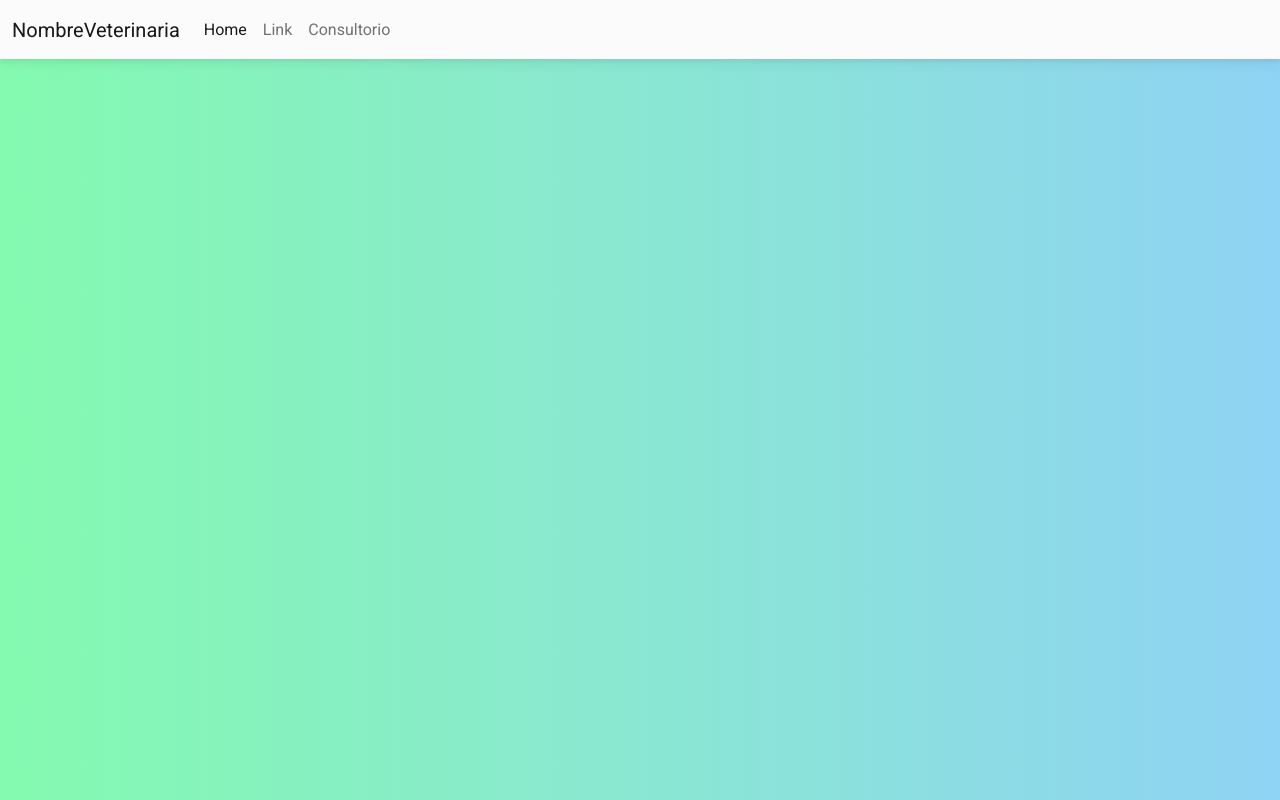
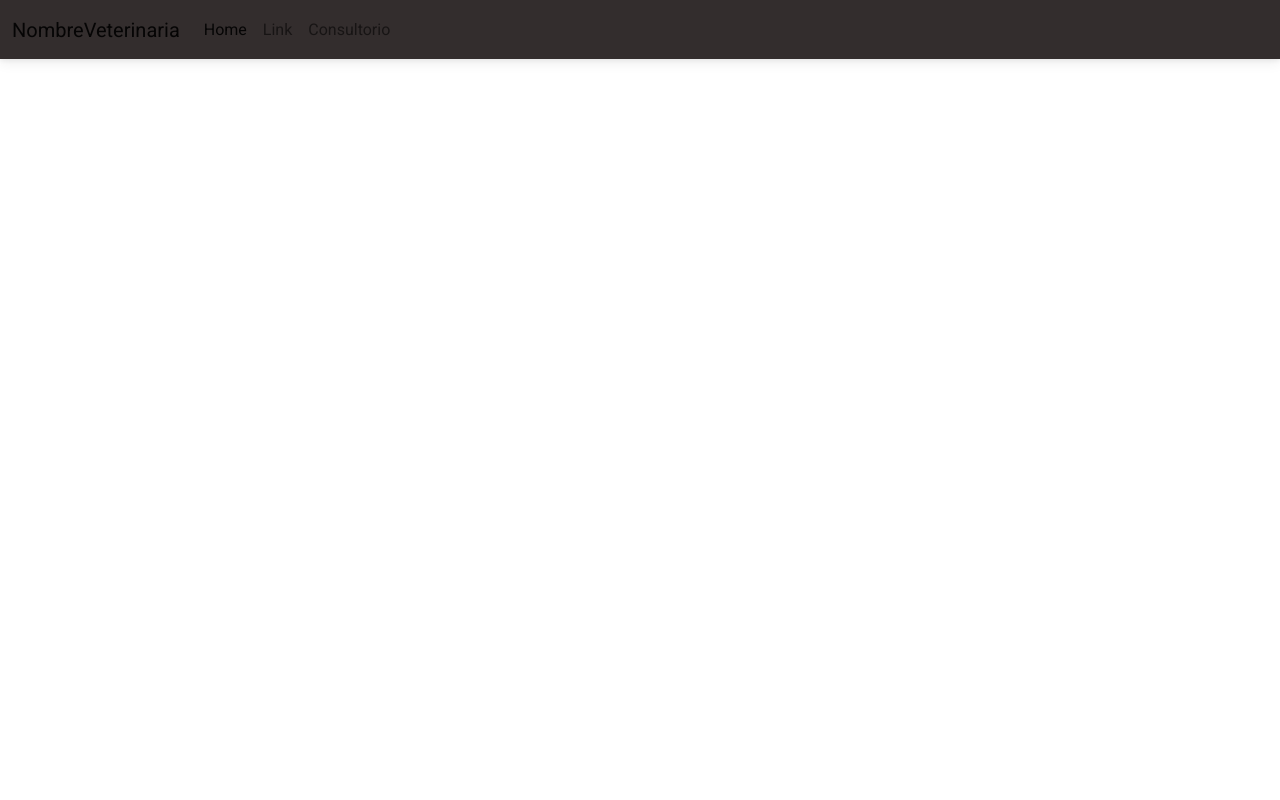
Before and after one commit to AndreyCV13/ProyectoVeterinaria, a React (Create React App) app: page /Home in a window 1280 px wide. Built offline with nearby package versions, Linux system fonts and the light colour scheme.

Commit message:
TestChanges for Carlos

```diff
--- a/src/css/App.css
+++ b/src/css/App.css
@@ -28,7 +28,7 @@
   margin-top: 12rem;
 }
 
-body{
+#colorRegister{
   /* fallback for old browsers */
   background: #84fab0;
 
--- a/src/routes/Home.jsx
+++ b/src/routes/Home.jsx
@@ -1,30 +1,22 @@
-import React, { useState } from 'react';
+import React from 'react';
 import {
   MDBContainer,
   MDBNavbar,
   MDBNavbarBrand,
-  MDBNavbarToggler,
-  MDBIcon,
   MDBNavbarNav,
   MDBNavbarItem,
-  MDBNavbarLink,
-  MDBBtn,
-  MDBDropdown,
-  MDBDropdownToggle,
-  MDBDropdownMenu,
-  MDBDropdownItem,
-  MDBCollapse,
+  MDBNavbarLink
 } from 'mdb-react-ui-kit';
 
 export default function Home() {
 
   return (
-    <MDBNavbar expand='lg' light bgColor='light'>
+    <MDBNavbar expand='lg' light bgColor='dark'>
       <MDBContainer fluid>
         <MDBNavbarBrand color='warning' href='#'>NombreVeterinaria</MDBNavbarBrand>
 
           <MDBNavbarNav className='mr-auto mb-2 mb-lg-0'>
-            <MDBNavbarItem>
+            <MDBNavbarItem className="white-text">
               <MDBNavbarLink active aria-current='page' href='#'>
                 Home
               </MDBNavbarLink>
--- a/src/routes/Register.jsx
+++ b/src/routes/Register.jsx
@@ -12,7 +12,7 @@ from 'mdb-react-ui-kit';
 function Register() {
   return (
     <MDBContainer fluid className='d-flex align-items-center justify-content-center'>
-      <div className='mask gradient-custom-3'></div>
+      <div className='mask gradient-custom-3' id="colorRegister"></div>
       <MDBCard  id="register">
         <MDBCardBody className='px-5'>
           <h2 className="text-uppercase text-center mb-5">Create an account</h2>
--- a/src/routes/agenda.jsx
+++ b/src/routes/agenda.jsx
@@ -1,4 +1,4 @@
-import React, { useState } from 'react';
+import React from 'react';
 import DateCalendarValue from '../components/component';
 import { MDBContainer} from 'mdb-react-ui-kit';
 
```
